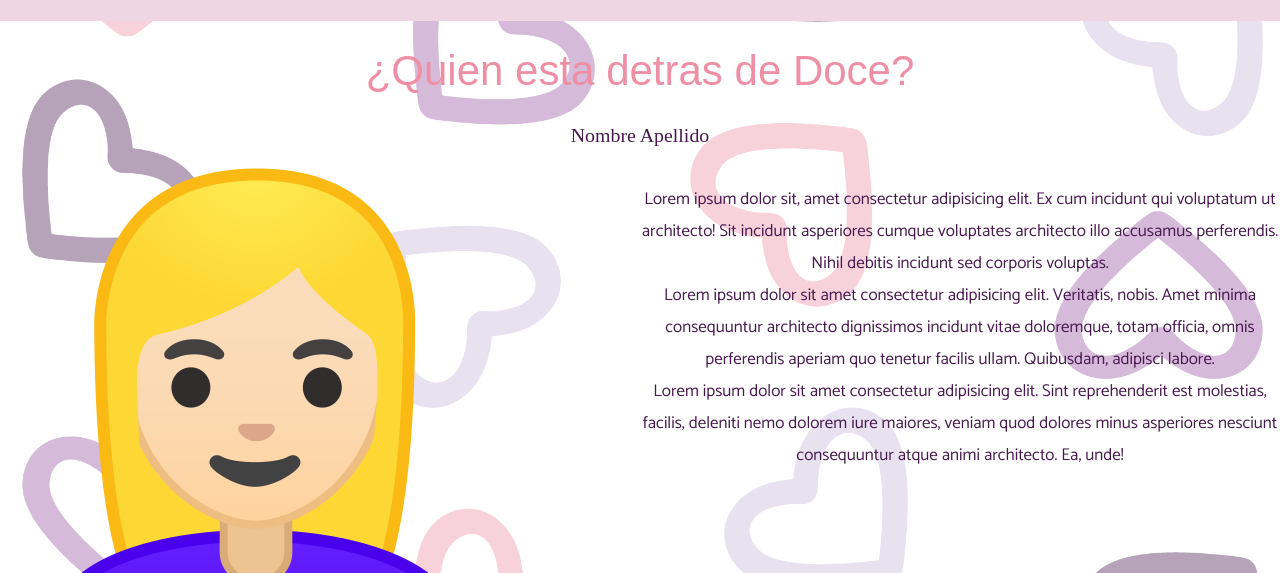
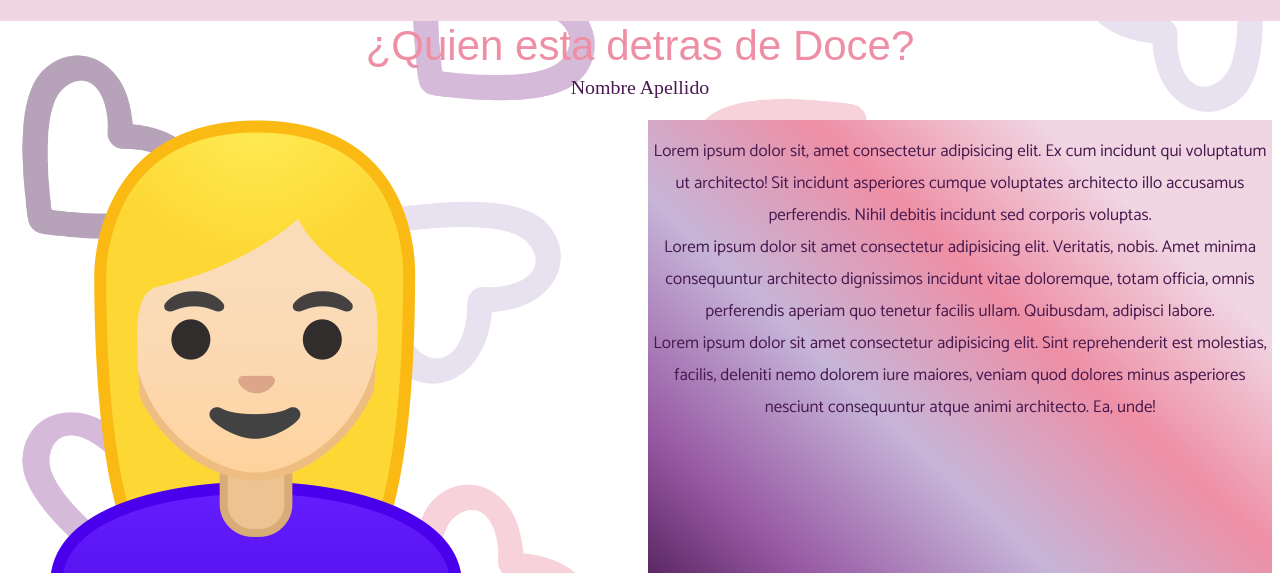
Before and after one commit to winstonft/DocePostresWinstonMendez, a plain HTML site: page nosotros.html in a window 1280 px wide. Shown: the part 227-800 px from the top of the page. Drawn offline with nearby package versions, Linux system fonts and the light colour scheme; a web font is replaced by a local one.

Commit message:
Add animations and gradients

```diff
--- a/css/style.css
+++ b/css/style.css
@@ -371,6 +371,26 @@ font-size: 20px;
     text-align: center;
     color: #48194F;
 }
+.acticle_text {
+    background-color: #48194f;
+    background-image: linear-gradient(43deg, #48194f 0%, #9657a2 17%, #c6b5d8 39%, #ee8fa5 60%, #f0d6e3 80%);
+}
+
+.animate__bounceInLeft {
+    display: inline-block;
+    margin: 0 0.5rem;
+
+    animation: bounce; /* referring directly to the animation's @keyframe declaration */
+    animation-duration: 2s; /* don't forget to set a duration! */
+}
+
+.animate__rubberBand {
+    display: inline-block;
+    margin: 0 0.5rem;
+
+    animation: bounce; /* referring directly to the animation's @keyframe declaration */
+    animation-duration: 2s; /* don't forget to set a duration! */
+  }
 @media only screen and (min-width: 768px) {
 .acticle_text {
     padding-top: 1rem;
--- a/nosotros.html
+++ b/nosotros.html
@@ -21,6 +21,10 @@
     <link rel="stylesheet" href="css/style.css" />
     <link rel="shortcut icon" href="./img/logo_favicon.png" />
     <link rel="stylesheet" href="css/normalize.css" />
+    <link
+    rel="stylesheet"
+    href="https://cdnjs.cloudflare.com/ajax/libs/animate.css/4.1.1/animate.min.css"
+  />
     <title>Doce</title>
   </head>
   <body>
@@ -75,11 +79,11 @@
 
     <!-- NOSOTROS -->
     <div class="nosotros">
-      <h2 class="section_title">¿Quien esta detras de Doce?</h2>
+      <h2 class="section_title animate__rubberBand" >¿Quien esta detras de Doce?</h2>
       <h3>Nombre Apellido</h3>
       <article class="article">
         <img src="./img/fotocarnet.png" alt="fotocarnet" />
-        <div class="acticle_text">
+        <div class="acticle_text animate__bounceInLeft">
         <p>
           Lorem ipsum dolor sit, amet consectetur adipisicing elit. Ex cum
           incidunt qui voluptatum ut architecto! Sit incidunt asperiores cumque
```
